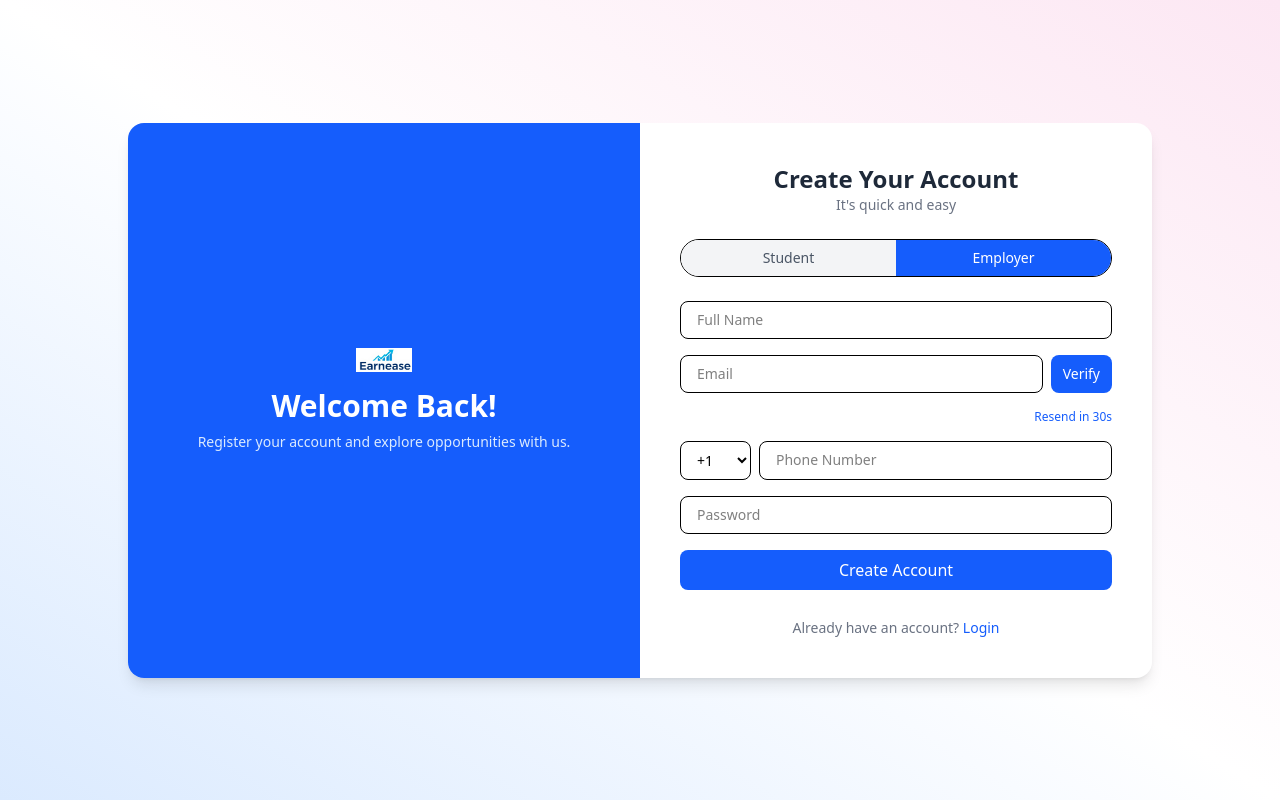
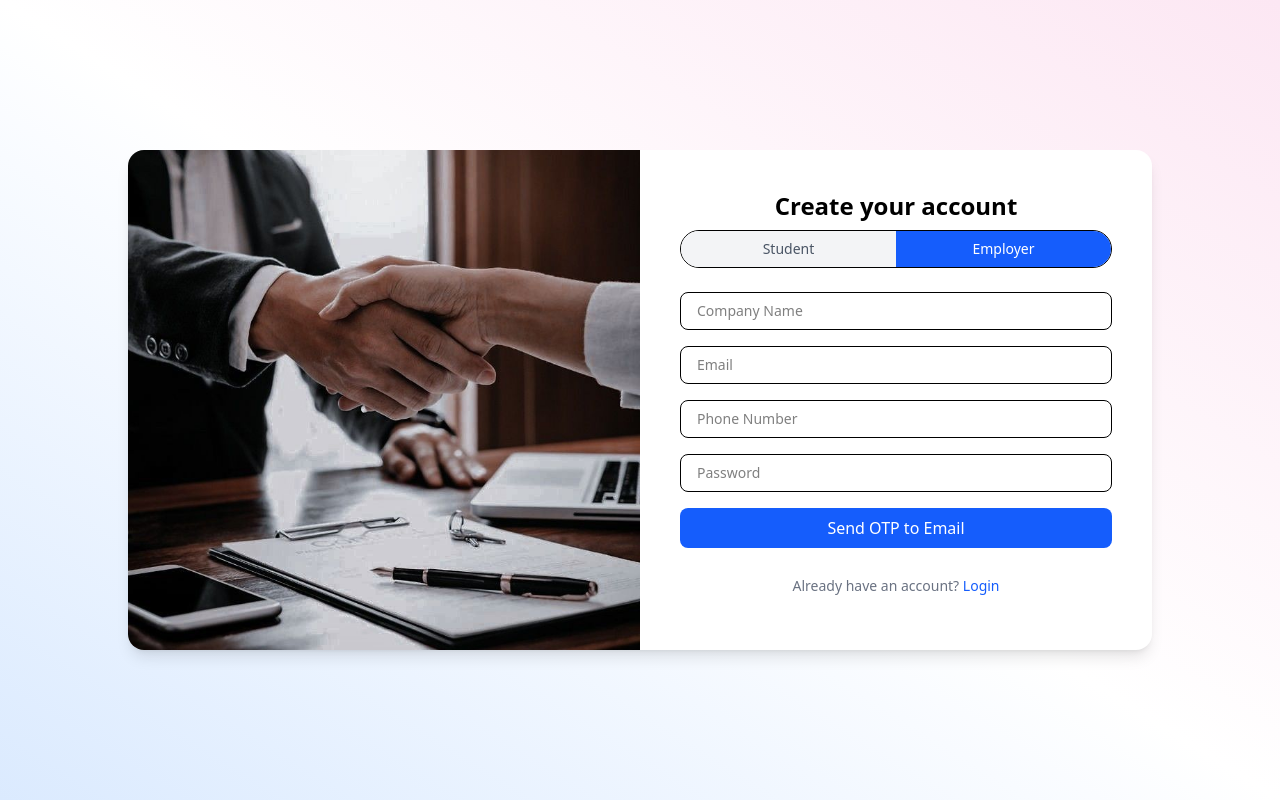
Before and after one commit to MUHAMMEDSHAHIL07/Earnease-frontend, a React (Vite) app: page /register/employer in a window 1280 px wide. Built offline with nearby package versions, Linux system fonts and the light colour scheme.

Commit message:
otp genearate

```diff
--- a/src/Schema/index.js
+++ b/src/Schema/index.js
@@ -6,3 +6,8 @@ export const SignupSchema = Yup.object({
   phonenumber: Yup.string().min(10, "enter a valid number").required("Phone number is required"),
 //   cpassword: Yup.string().oneOf([Yup.ref("password")], "Passwords do not match").required("Confirm Password is required"),
 });
+
+export const LoginSchema = Yup.object({
+  email: Yup.string().email("Invalid email").required("Email is required"),
+  password: Yup.string().required("Password is required")
+});
--- a/src/pages/Login.jsx
+++ b/src/pages/Login.jsx
@@ -1,58 +1,68 @@
 import { useFormik } from 'formik';
-import React, { useState } from 'react'
+import React, { useState } from 'react';
 import { Link, useNavigate } from 'react-router-dom';
-import axios from "axios"
+import axios from 'axios';
 import { toast } from 'react-toastify';
-import { SignupSchema } from '../Schema';
+import { LoginSchema } from '../Schema';
 
 const Login = () => {
-    const [role, setRole] = useState("student")
-    const navigate = useNavigate()
+  const [role, setRole] = useState('student');
+  const navigate = useNavigate();
+
   const initialValues = {
-        email: "",
-        password: ""
-    }
+    email: '',
+    password: ''
+  };
+
   const { values, handleBlur, handleChange, handleSubmit, errors } = useFormik({
     initialValues,
-        validationSchema:SignupSchema,
+    validationSchema: LoginSchema,
     onSubmit: async (values) => {
       try {
         const payload = { ...values, role };
-                const response = await axios.post("http://localhost:5000/api/auth/login", payload, { withCredentials: true })
-                const user = response.data
+        const response = await axios.post('http://localhost:5000/api/auth/login', payload, {
+          withCredentials: true
+        });
+        const user = response.data;
         console.log(user);
-                toast.success("login succesfull")
-                if (role === "student") {
-                    navigate("/student/dashboard")
+        toast.success('Login successful');
+
+        if (role === 'student') {
+          navigate('/student/dashboard');
+        } else {
+          navigate('/employer/dashboard');
         }
-                else {
-                    navigate("/employer/dashboard")
+      } catch (error) {
+              const message = error.response?.data?.message || "Login failed";
+              toast.error(message);
             }
     }
-            catch (error) {
-                toast.error("invalid email or password")
-            }
-        }
-    })
+  });
+
   return (
-        <div className="flex justify-center items-center min-h-screen bg-gray-100">
-            <div className="bg-white p-6 rounded-lg shadow-md w-80 text-center">
-                <h2 className="text-2xl font-bold mb-2">Welcome back</h2>
-                <p className="text-gray-600 mb-4">Please enter your details to sign in</p>
-                <form onSubmit={handleSubmit}>
-                    <div className="mb-4 text-left">
-                        <select className="w-full p-2 border border-gray-300 rounded-md"
+    <div className="flex justify-center items-center min-h-screen bg-gradient-to-r from-blue-100 to-white-100">
+      <div className="bg-white p-8 rounded-xl shadow-lg w-[400px] text-center transition-transform hover:scale-[1.01]">
+        <h2 className="text-3xl font-bold mb-1 text-gray-800">Welcome back 👋</h2>
+        <p className="text-gray-500 mb-5">Login to continue your journey</p>
+
+        <form onSubmit={handleSubmit} className="space-y-4">
+          <div className="text-left">
+            <label className="block mb-1 text-sm font-medium text-gray-600">Select Role</label>
+            <select
+              className="w-full p-2 border border-gray-300 rounded-md"
               value={role}
-                        onChange={(e)=>setRole(e.target.value)}
+              onChange={(e) => setRole(e.target.value)}
             >
-                            <option value="student">student</option>
-                            <option value="employer">employer</option>
+              <option value="student">Student</option>
+              <option value="employer">Employer</option>
             </select>
           </div>
-                    <div className="mb-4 text-left">
+
+          <div className="text-left">
+            <label className="block mb-1 text-sm font-medium text-gray-600">Email</label>
             <input
               type="email"
-                            name='email'
+              name="email"
               placeholder="Enter your email"
               className="w-full p-2 border border-gray-300 rounded-md"
               value={values.email}
@@ -62,12 +72,14 @@ const Login = () => {
             />
             {errors.email && <p className="text-red-500 text-sm">{errors.email}</p>}
           </div>
-                    <div className="mb-4 text-left relative">
+
+          <div className="text-left">
+            <label className="block mb-1 text-sm font-medium text-gray-600">Password</label>
             <input
               type="password"
-                            name='password'
-                            placeholder="Password"
-                            className="w-full p-2 border border-gray-300 rounded-md pr-10"
+              name="password"
+              placeholder="Enter your password"
+              className="w-full p-2 border border-gray-300 rounded-md"
               value={values.password}
               onChange={handleChange}
               onBlur={handleBlur}
@@ -78,20 +90,36 @@ const Login = () => {
 
           <button
             type="submit"
-                        className="w-full bg-blue-500 text-white p-2 rounded-md hover:bg-blue-600"
+            className="w-full bg-blue-600 text-white p-2 rounded-md hover:bg-blue-700 transition"
           >
             Sign in
           </button>
-                    <a href="#" className="text-blue-500 text-sm mt-2 block">
+
+          <a href="#" className="text-blue-500 text-sm mt-2 block text-left">
             Forgot password?
           </a>
-                    <Link to={"/register/student"} className="text-blue-500 text-sm mt-2 block">
-                        Don't have an account? Register here
+
+          <div className="flex items-center my-4">
+            <div className="flex-grow h-px bg-gray-300" />
+            <span className="mx-3 text-sm text-gray-400">or</span>
+            <div className="flex-grow h-px bg-gray-300" />
+          </div>
+
+          {/* You can add Google Login button here later */}
+          <button className="w-full border border-gray-300 text-gray-700 p-2 rounded-md hover:bg-gray-100 transition">
+            Continue with Google
+          </button>
+
+          <p className="text-sm mt-4 text-gray-600">
+            Don’t have an account?{' '}
+            <Link to="/register/student" className="text-blue-500 hover:underline">
+              Register here
             </Link>
+          </p>
         </form>
       </div>
     </div>
   );
 };
 
-export default Login
+export default Login;
--- a/src/pages/Register.jsx
+++ b/src/pages/Register.jsx
@@ -1,149 +1,182 @@
 import React, { useRef, useState } from 'react';
 import { useNavigate, useLocation, Link } from 'react-router-dom';
-import logo from '../assets/logo.png';
 import { useFormik } from 'formik';
 import { SignupSchema } from '../Schema';
 import axios from 'axios';
 import { toast } from 'react-toastify';
+import job from '../assets/job.jpg';
 
 const Register = () => {
   const navigate = useNavigate();
   const location = useLocation();
+
   const activeTab = location.pathname.includes('employer') ? 'employer' : 'student';
-  const handleTabClick = (role) => navigate(`/register/${role}`);
+  const switchTab = (role) => navigate(`/register/${role}`);
+
   const otpRefs = useRef([]);
-  const [otp, setOtps] = useState(false);
+  const [otpSent, setOtpSent] = useState(false);
+  const [sendingOtp, setSendingOtp] = useState(false);
+  const [verifyingOtp, setVerifyingOtp] = useState(false);
+
+  const getOtp = () => otpRefs.current.map((el) => el?.value).join('');
+  //join the otp
 
   const initialValues = {
-    name: "",
-    email: "",
-    password: "",
-    phonenumber: "",
+    name: '',
+    email: '',
+    password: '',
+    phonenumber: '',
   };
 
-  const {
-    values,
-    handleBlur,
-    handleChange,
-    handleSubmit,
-    errors,
-  } = useFormik({
+  const {values,handleBlur,handleChange,errors,} = useFormik({
     initialValues,
     validationSchema: SignupSchema,
-    onSubmit: async (values) => {
-      const endpoint = activeTab === "student"
-        ? "http://localhost:5000/api/auth/userregister"
-        : "http://localhost:5000/api/auth/employerregister";
+    onSubmit: () => {},
+  });
 
-      const payload = activeTab === "student"
+  const handleSendOtp = async () => {
+    if (!values.email || !values.name || !values.password || !values.phonenumber) {
+      toast.error("Please fill all fields before sending OTP");
+      return;
+    }
+
+    const endpoint =
+      activeTab === 'student'
+        ? 'http://localhost:5000/api/auth/userregister'
+        : 'http://localhost:5000/api/auth/employerregister';
+
+    const payload =
+      activeTab === 'student'
         ? {
             name: values.name,
             email: values.email,
             password: values.password,
-          phonenumber: values.phonenumber
+            phonenumber: values.phonenumber,
           }
         : {
             companyname: values.name,
             email: values.email,
             password: values.password,
-          phonenumber: values.phonenumber
+            phonenumber: values.phonenumber,
           };
 
     try {
+      setSendingOtp(true);
+      const res = await axios.post(endpoint, payload, { withCredentials: true });
+      setOtpSent(true);
+      toast.success(res.data.message);
+    } catch (err) {
+      toast.error(err.response?.data?.message || "OTP sending failed");
+    } finally {
+      setSendingOtp(false);
+    }
+  };
+
+  const handleVerifyAndRegister = async () => {
+    const otp = getOtp();
+
+    if (otp.length !== 6) {
+      toast.error("Please enter the full 6-digit OTP");
+      return;
+    }
+
+    const endpoint =
+      activeTab === 'student'
+        ? 'http://localhost:5000/api/auth/userregister'
+        : 'http://localhost:5000/api/auth/employerregister';
+
+    const payload =
+      activeTab === 'student'
+        ? {
+            name: values.name,
+            email: values.email,
+            password: values.password,
+            phonenumber: values.phonenumber,
+            otp,
+          }
+        : {
+            companyname: values.name,
+            email: values.email,
+            password: values.password,
+            phonenumber: values.phonenumber,
+            otp,
+          };
+
+    try {
+      setVerifyingOtp(true);
       const res = await axios.post(endpoint, payload, { withCredentials: true });
       toast.success("Account created successfully");
-        if (activeTab === "student") {
-          navigate("/login");
-        } else {
-          navigate("/verify", { state: { email: values.email } });
+      navigate('/login');
+    } catch (err) {
+      toast.error(err.response?.data?.message || "OTP verification failed");
+    } finally {
+      setVerifyingOtp(false);
     }
-      } catch (error) {
-        toast.error("Error to register");
-      }
-    }
-  });
+  };
 
   const handleOtpChange = (e, i) => {
     const value = e.target.value;
-    if (/^\d$/.test(value) && i < otpRefs.current.length - 1) {
-      otpRefs.current[i + 1].focus();
-    } else if (value === '' && i > 0) {
-      otpRefs.current[i - 1].focus();
-    }
+    if (/^\d$/.test(value) && i < 5) otpRefs.current[i + 1]?.focus();
+    if (value === '' && i > 0) otpRefs.current[i - 1]?.focus();
   };
 
   return (
     <div className="min-h-screen flex items-center justify-center bg-gradient-to-tr from-blue-100 via-white to-pink-100 px-4">
       <div className="bg-white rounded-2xl shadow-lg overflow-hidden w-full max-w-5xl flex flex-col md:flex-row">
+        <div
+          className="hidden md:flex md:w-1/2"
+          style={{
+            background: `url(${job}) center/cover`,
+            minHeight: '500px',
+          }}
+        />
+        <div className="p-8 md:p-10 w-full md:w-1/2">
+          <h1 className="text-2xl font-bold text-center mb-2">Create your account</h1>
 
-        <div className="hidden md:flex flex-col justify-center items-center bg-blue-600 text-white p-10 w-full md:w-1/2">
-          <img src={logo} alt="Logo" className="w-14 mb-4" />
-          <h2 className="text-3xl font-bold mb-2">Welcome Back!</h2>
-          <p className="text-sm text-blue-100 text-center">
-            Register your account and explore opportunities with us.
-          </p>
-        </div>
-
-        <div className="p-8 md:p-10 w-full md:w-1/2">
-          <div className="text-center mb-6">
-            <h1 className="text-2xl font-bold text-gray-800">Create Your Account</h1>
-            <p className="text-sm text-gray-500">It's quick and easy</p>
-          </div>
-
-          <div className="flex mb-6 border rounded-full overflow-hidden text-sm font-medium">
+          <div className="flex mb-6 border rounded-full overflow-hidden">
             <button
-              onClick={() => handleTabClick("student")}
-              className={`flex-1 py-2 transition ${activeTab === "student"
-                ? "bg-blue-600 text-white"
-                : "bg-gray-100 text-gray-600"
+              onClick={() => switchTab('student')}
+              className={`flex-1 py-2 text-sm ${
+                activeTab === 'student' ? 'bg-blue-600 text-white' : 'bg-gray-100 text-gray-600'
               }`}
             >
               Student
             </button>
             <button
-              onClick={() => handleTabClick("employer")}
-              className={`flex-1 py-2 transition ${activeTab === "employer"
-                ? "bg-blue-600 text-white"
-                : "bg-gray-100 text-gray-600"
+              onClick={() => switchTab('employer')}
+              className={`flex-1 py-2 text-sm ${
+                activeTab === 'employer' ? 'bg-blue-600 text-white' : 'bg-gray-100 text-gray-600'
               }`}
             >
               Employer
             </button>
           </div>
 
-          <form className="space-y-4" onSubmit={handleSubmit}>
+          <div className="space-y-4">
             <input
               type="text"
-              placeholder="Full Name"
-              name='name'
+              placeholder={activeTab === 'student' ? 'Full Name' : 'Company Name'}
+              name="name"
               value={values.name}
               onChange={handleChange}
               onBlur={handleBlur}
               className="w-full px-4 py-2 border rounded-lg text-sm focus:outline-none focus:ring-2 focus:ring-blue-300"
             />
-            {errors.name && <p className="text-red-500 text-sm">{errors.name}</p>}
+            {errors.name && <p className="text-red-500 text-xs">{errors.name}</p>}
 
-            <div className="flex gap-2">
             <input
               type="email"
               placeholder="Email"
-                name='email'
+              name="email"
               value={values.email}
               onChange={handleChange}
               onBlur={handleBlur}
-                className="flex-1 px-4 py-2 border rounded-lg text-sm focus:outline-none focus:ring-2 focus:ring-blue-300"
+              disabled={otpSent}
+              className="w-full px-4 py-2 border rounded-lg text-sm focus:outline-none focus:ring-2 focus:ring-blue-300"
             />
-              <button
-                type="button"
-                className="px-3 py-2 bg-blue-600 text-white rounded-lg text-sm hover:bg-blue-700"
-                onClick={() => setOtps(true)}
-              >
-                Verify
-              </button>
-            </div>
-            {errors.email && <p className="text-red-500 text-sm">{errors.email}</p>}
+            {errors.email && <p className="text-red-500 text-xs">{errors.email}</p>}
 
-            {otp && (
+            {otpSent && (
               <div className="flex justify-between gap-1">
                 {[...Array(6)].map((_, i) => (
                   <input
@@ -152,35 +185,23 @@ const Register = () => {
                     maxLength="1"
                     onChange={(e) => handleOtpChange(e, i)}
                     ref={(el) => (otpRefs.current[i] = el)}
-                    className="w-10 h-10 border text-center rounded-md text-base focus:outline-none focus:ring-2 focus:ring-blue-300"
+                    className="w-10 h-10 border text-center rounded text-lg"
                   />
                 ))}
               </div>
             )}
 
-            <div className="text-right text-xs text-blue-600 cursor-pointer">
-              Resend in 30s
-            </div>
-
-            <div className="flex gap-2">
-              <select className="border rounded-lg px-3 py-2 text-sm">
-                <option>+1</option>
-                <option>+91</option>
-                <option>+44</option>
-              </select>
             <input
               type="text"
               placeholder="Phone Number"
-                name='phonenumber'
+              name="phonenumber"
               value={values.phonenumber}
               onChange={handleChange}
               onBlur={handleBlur}
-                className="flex-1 border rounded-lg px-4 py-2 text-sm focus:outline-none focus:ring-2 focus:ring-blue-300"
+              className="w-full px-4 py-2 border rounded-lg text-sm focus:outline-none focus:ring-2 focus:ring-blue-300"
             />
-            </div>
-            {errors.phonenumber && <p className="text-red-500 text-sm">{errors.phonenumber}</p>}
+            {errors.phonenumber && <p className="text-red-500 text-xs">{errors.phonenumber}</p>}
 
-            <div>
             <input
               type="password"
               placeholder="Password"
@@ -188,27 +209,37 @@ const Register = () => {
               value={values.password}
               onChange={handleChange}
               onBlur={handleBlur}
-                className="w-full border rounded-lg px-4 py-2 text-sm focus:outline-none focus:ring-2 focus:ring-blue-300"
+              className="w-full px-4 py-2 border rounded-lg text-sm focus:outline-none focus:ring-2 focus:ring-blue-300"
             />
-              {errors.password && <p className="text-red-500 text-sm">{errors.password}</p>}
-              {/* <ul className="text-xs mt-1 ml-1">
-                <li className="text-green-600">• At least 8 characters</li>
-                <li className="text-red-600">• Include numbers & symbols</li>
-              </ul> */}
-            </div>
+            {errors.password && <p className="text-red-500 text-xs">{errors.password}</p>}
 
+            {!otpSent ? (
               <button
-              type="submit"
+                type="button"
+                onClick={handleSendOtp}
+                disabled={sendingOtp}
                 className="w-full bg-blue-600 text-white py-2 rounded-lg hover:bg-blue-700 transition"
               >
-              Create Account
+                {sendingOtp ? 'Sending OTP...' : 'Send OTP to Email'}
               </button>
+            ) : (
+              <button
+                type="button"
+                onClick={handleVerifyAndRegister}
+                disabled={verifyingOtp}
+                className="w-full bg-green-600 text-white py-2 rounded-lg hover:bg-green-700 transition"
+              >
+                {verifyingOtp ? 'Verifying...' : 'Verify & Create Account'}
+              </button>
+            )}
 
             <p className="text-center text-sm text-gray-500 mt-3">
-              Already have an account?{" "}
-              <Link to={"/login"} className="text-blue-600 hover:underline">Login</Link>
+              Already have an account?{' '}
+              <Link to="/login" className="text-blue-600 hover:underline">
+                Login
+              </Link>
             </p>
-          </form>
+          </div>
         </div>
       </div>
     </div>
```
Also changed, not shown: src/assets/job.jpg (added). Lines whose indentation alone changed are shown as unchanged.
